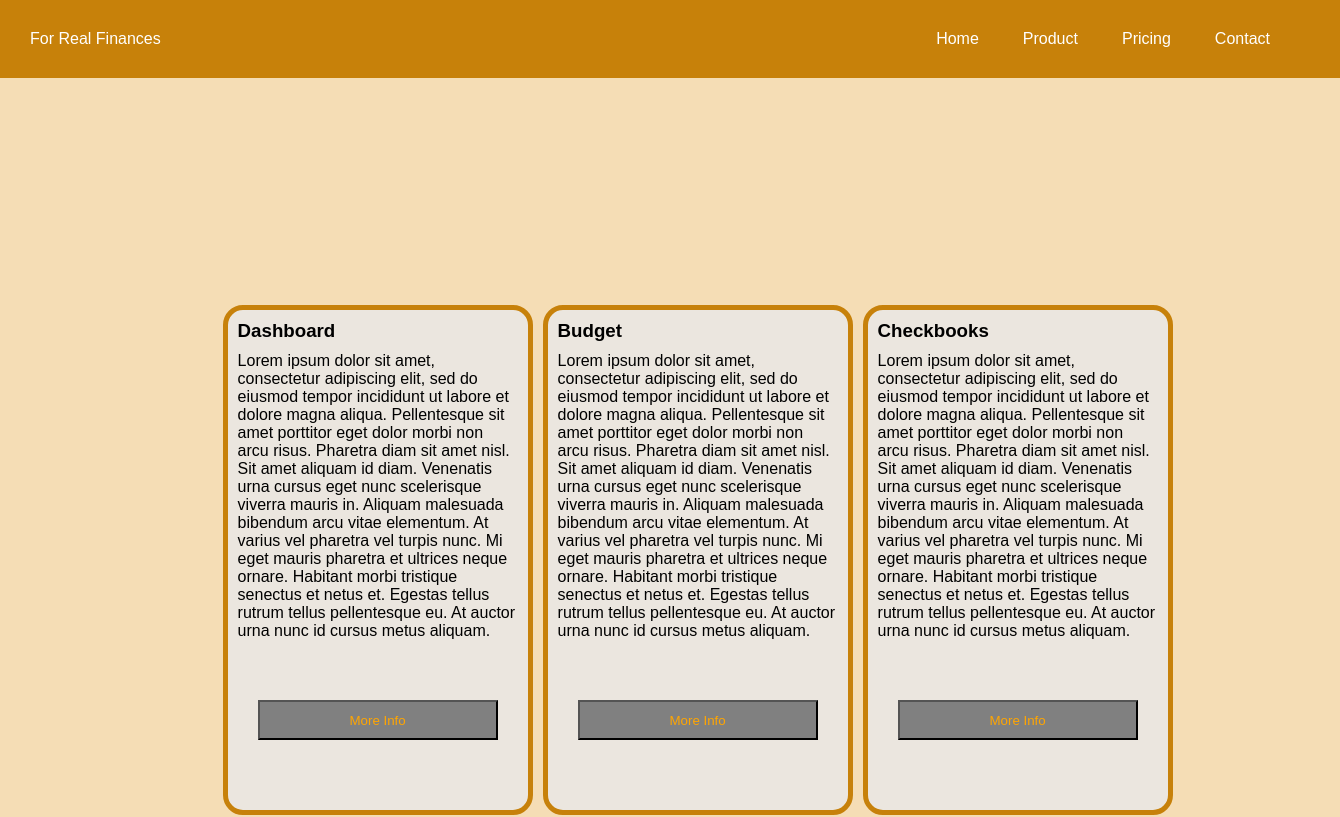
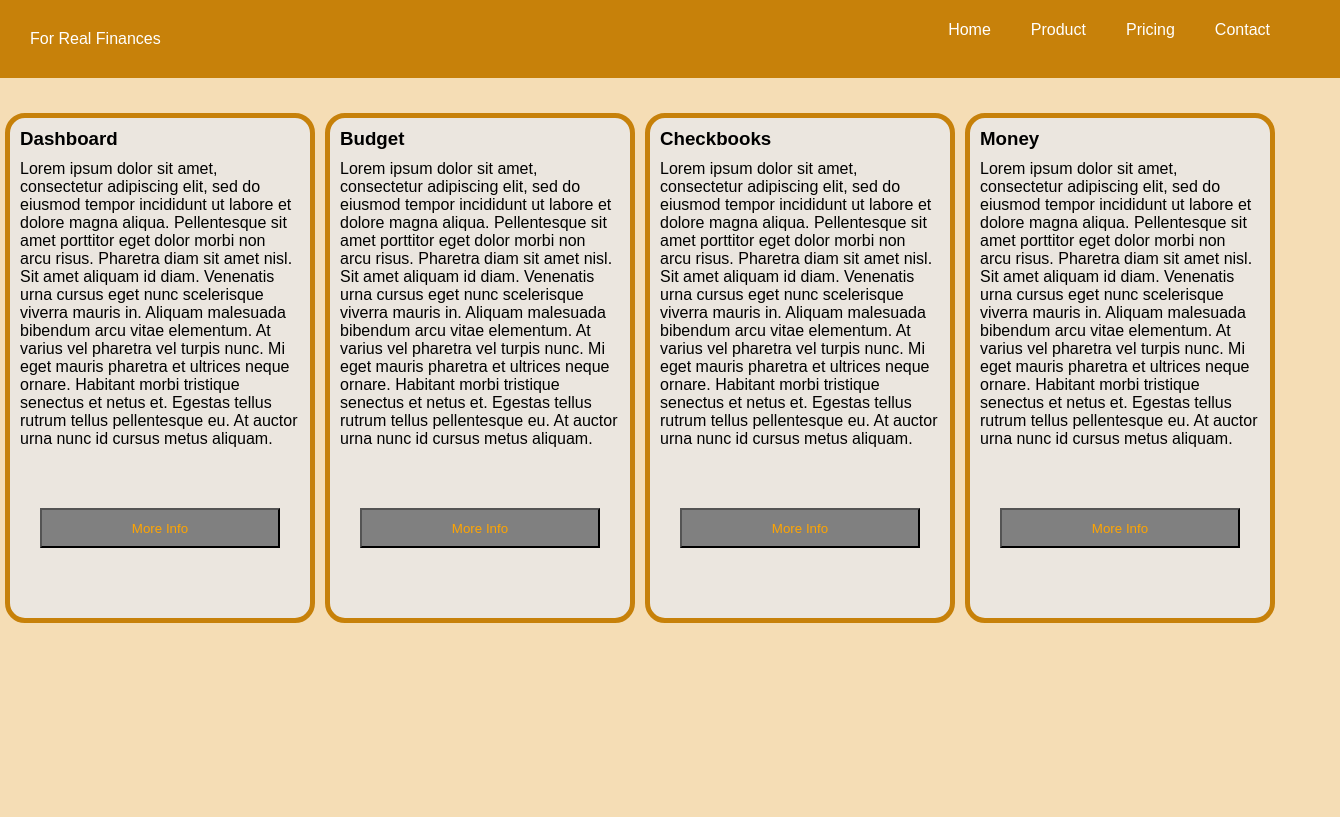
Before and after one commit to willhaight/fifthproject, a plain HTML site: page index.html in a window 1280 px wide. Shown: the top 817 px of the page, 1340 px wide, since content can reach past the window. Drawn offline with Linux system fonts and the light colour scheme.

Commit message:
FlexBoxes

```diff
--- a/main.css
+++ b/main.css
@@ -2,7 +2,7 @@
 .nav {
   background-color: #c7810a;
   padding:30px;
-  position:fixed;
+  position:static;
   width:100%;
   margin:0px;
   z-index:5;
@@ -19,24 +19,28 @@
 
 }
   .ops {
+    display:flex;
+    height:0;
     padding-top:0px;
     margin-top:0px;
-    float:right;
+    justify-content: flex-end;
+    align-items:center;
   }
-
 body {
   background-color:#f5ddb5;
   padding:0;
   margin:0;
 }
   .boxes {
-    clear:both;
-    position:absolute;
-    display:inline-block;
-    top:300px;
-    left:17%;
+    padding-top:30px;
+    display:flex;
+    align-content: flex-end;
+    justify-content: center;
+    flex-wrap:wrap;
+
   }
 .box1{
+  display: block;
   background-color:#ebe6df;
   height:500px;
   width:300px;
@@ -44,8 +48,7 @@ body {
   border-radius: 20px;
   font-family: arial, serif, sans-serif;
   margin:5px;
-  position:static;
-  float:left;
+  justify-content: center;
 
 }
 .box1 p, h3{
```
